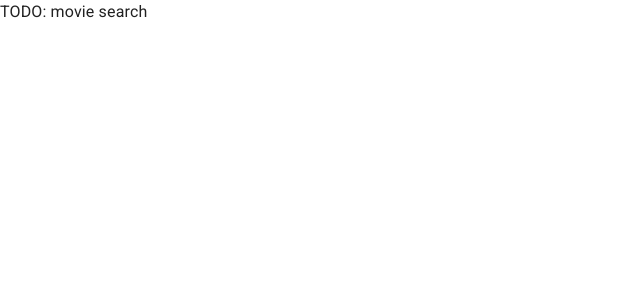
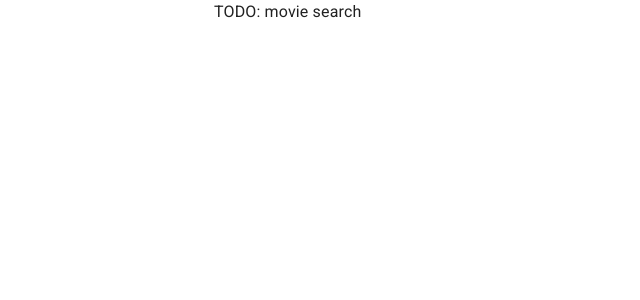
Before and after one commit to pribrahimsari/open-movie-case-study, a React (Vite) app: page / in a window 1280 px wide. Shown: the top 300 px of the page, without its empty margins (0-640 px from the left). Built offline with nearby package versions, Linux system fonts and the light colour scheme.

Commit message:
wrap App and route provide with a Container el of Mui

```diff
--- a/src/App.tsx
+++ b/src/App.tsx
@@ -1,5 +1,5 @@
 import { createBrowserRouter, RouterProvider } from "react-router-dom";
-import { CssBaseline } from "@mui/material";
+import { Container, CssBaseline } from "@mui/material";
 import ErrorPage from "./pages/ErrorPage.tsx";
 import HomePage from "./pages/HomePage.tsx";
 import MoviePage from "./pages/MoviePage.tsx";
@@ -19,10 +19,10 @@ const router = createBrowserRouter([
 
 const App = () => {
   return (
-    <>
+    <Container component="main" maxWidth="md">
       <CssBaseline />
       <RouterProvider router={router} />
-    </>
+    </Container>
   );
 };
 
--- a/src/main.tsx
+++ b/src/main.tsx
@@ -1,7 +1,6 @@
 import React from "react";
 import ReactDOM from "react-dom/client";
 import App from "./App.tsx";
-// import "./index.css"; // todo: remove
 // Material UI uses the Roboto font by default: https://mui.com/material-ui/getting-started/installation/#roboto-font
 import "@fontsource/roboto/300.css";
 import "@fontsource/roboto/400.css";
```
